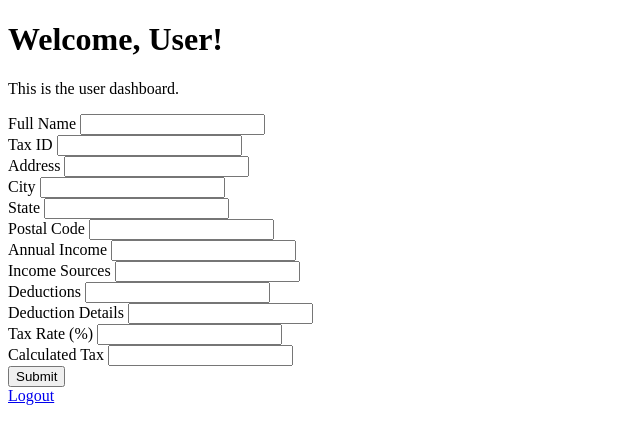
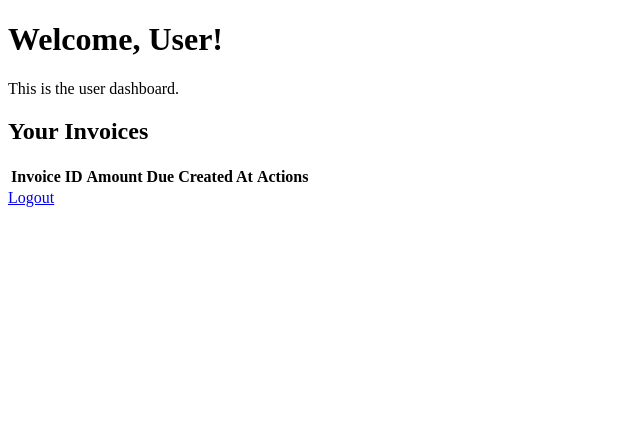
Before and after one commit to alinexi/Projects, a Flask app: page /user_dashboard in a window 1280 px wide. Shown: the top 444 px of the page, without its empty margins (0-640 px from the left). Run offline with Flask 3, Linux system fonts and the light colour scheme; lists and menus that the app fills with data are empty.

Commit message:
User dashboard edited and fix

```diff
--- a/app/forms.py
+++ b/app/forms.py
@@ -1,5 +1,5 @@
 from flask_wtf import FlaskForm
-from wtforms import StringField, PasswordField, SelectField, SubmitField
+from wtforms import StringField, PasswordField, SelectField, SubmitField,FloatField
 from wtforms.validators import DataRequired
 
 class TaxRecordForm(FlaskForm):
@@ -22,3 +22,8 @@ class UserForm(FlaskForm):
     password = PasswordField('Password', validators=[DataRequired()])
     role = SelectField('Role', choices=[('User', 'User'), ('Staff', 'Staff')], validators=[DataRequired()])
     submit = SubmitField('Submit')
+
+class PaymentForm(FlaskForm):
+    amount = FloatField('Amount', validators=[DataRequired()])
+    payment_details = StringField('Payment Details', validators=[DataRequired()])
+    submit = SubmitField('Submit')
--- a/app/models.py
+++ b/app/models.py
@@ -18,6 +18,8 @@ class Invoice(db.Model):
     encrypted_invoice = db.Column(db.LargeBinary, nullable=False)
     signature = db.Column(db.LargeBinary, nullable=False)
     created_at = db.Column(db.DateTime, default=db.func.current_timestamp())
+    amount_due = db.Column(db.Float, nullable=False)  # Added field for amount due
+
 
 class Key(db.Model):
     id = db.Column(db.Integer, primary_key=True)
--- a/app/templates/user_dashboard.html
+++ b/app/templates/user_dashboard.html
@@ -12,59 +12,43 @@
         <h1>Welcome, User!</h1>
         <p>This is the user dashboard.</p>
 
-        <!-- Form to update tax record details -->
+        <!-- Display invoices -->
+        <h2>Your Invoices</h2>
+        <table>
+            <thead>
+                <tr>
+                    <th>Invoice ID</th>
+                    <th>Amount Due</th>
+                    <th>Created At</th>
+                    <th>Actions</th>
+                </tr>
+            </thead>
+            <tbody>
+                {% for invoice in invoices %}
+                <tr>
+                    <td>{{ invoice.id }}</td>
+                    <td>{{ invoice.amount_due }}</td>
+                    <td>{{ invoice.created_at }}</td>
+                    <td>
+                        <!-- Form to pay the invoice -->
                         <form method="POST" action="{{ url_for('user_dashboard') }}">
                             {{ form.hidden_tag() }}
+                            <input type="hidden" name="invoice_id" value="{{ invoice.id }}">
                             <div class="form-group">
-                {{ form.full_name.label }}
-                {{ form.full_name(class="form-control") }}
+                                {{ form.amount.label }}
+                                {{ form.amount(class="form-control") }}
                             </div>
                             <div class="form-group">
-                {{ form.tax_id.label }}
-                {{ form.tax_id(class="form-control") }}
+                                {{ form.payment_details.label }}
+                                {{ form.payment_details(class="form-control") }}
                             </div>
-            <div class="form-group">
-                {{ form.address.label }}
-                {{ form.address(class="form-control") }}
-            </div>
-            <div class="form-group">
-                {{ form.city.label }}
-                {{ form.city(class="form-control") }}
-            </div>
-            <div class="form-group">
-                {{ form.state.label }}
-                {{ form.state(class="form-control") }}
-            </div>
-            <div class="form-group">
-                {{ form.postal_code.label }}
-                {{ form.postal_code(class="form-control") }}
-            </div>
-            <div class="form-group">
-                {{ form.annual_income.label }}
-                {{ form.annual_income(class="form-control") }}
-            </div>
-            <div class="form-group">
-                {{ form.income_sources.label }}
-                {{ form.income_sources(class="form-control") }}
-            </div>
-            <div class="form-group">
-                {{ form.deductions.label }}
-                {{ form.deductions(class="form-control") }}
-            </div>
-            <div class="form-group">
-                {{ form.deduction_details.label }}
-                {{ form.deduction_details(class="form-control") }}
-            </div>
-            <div class="form-group">
-                {{ form.tax_rate.label }}
-                {{ form.tax_rate(class="form-control") }}
-            </div>
-            <div class="form-group">
-                {{ form.calculated_tax.label }}
-                {{ form.calculated_tax(class="form-control") }}
-            </div>
-            <button type="submit" class="btn btn-primary">Submit</button>
+                            <button type="submit" class="btn btn-primary">Pay</button>
                         </form>
+                    </td>
+                </tr>
+                {% endfor %}
+            </tbody>
+        </table>
 
         <a href="{{ url_for('logout') }}">Logout</a>
     </div>
```
Lines whose indentation alone changed are shown as unchanged.
